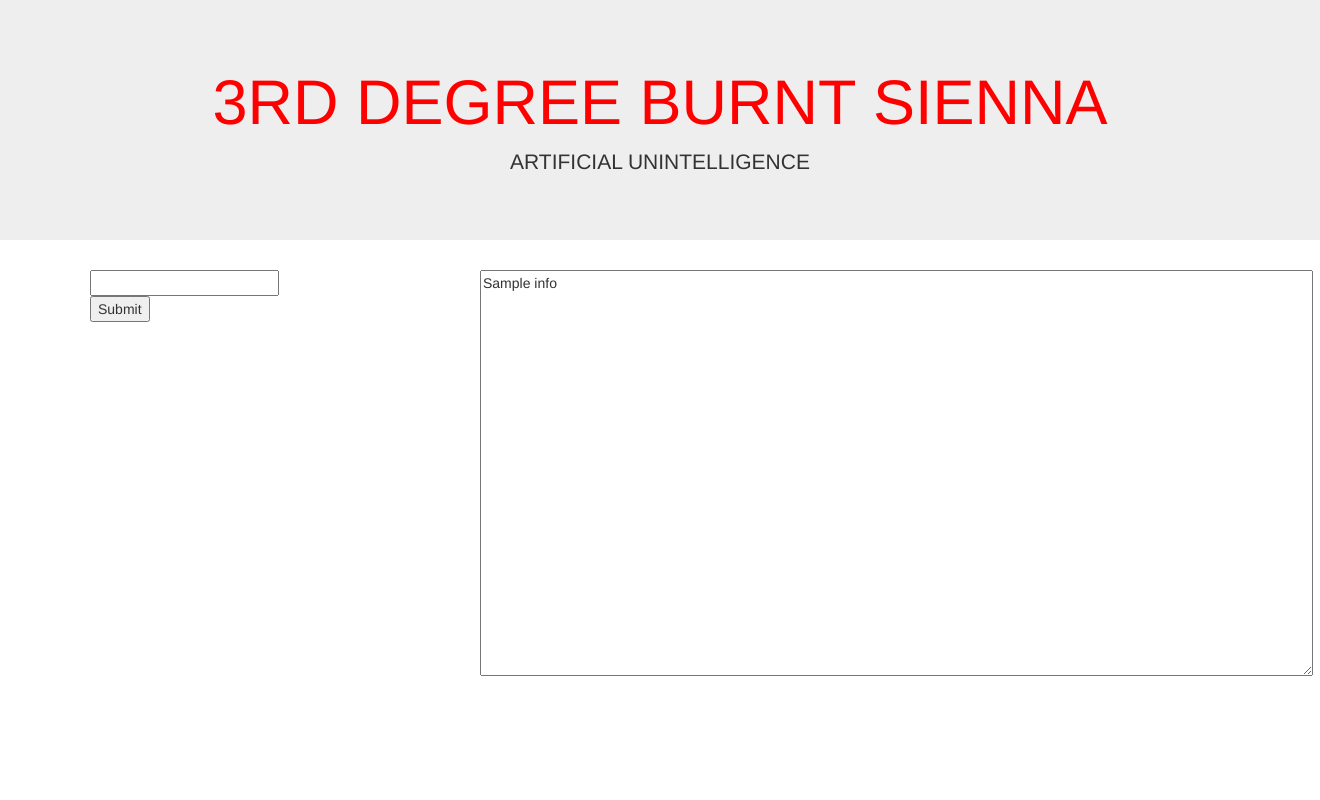
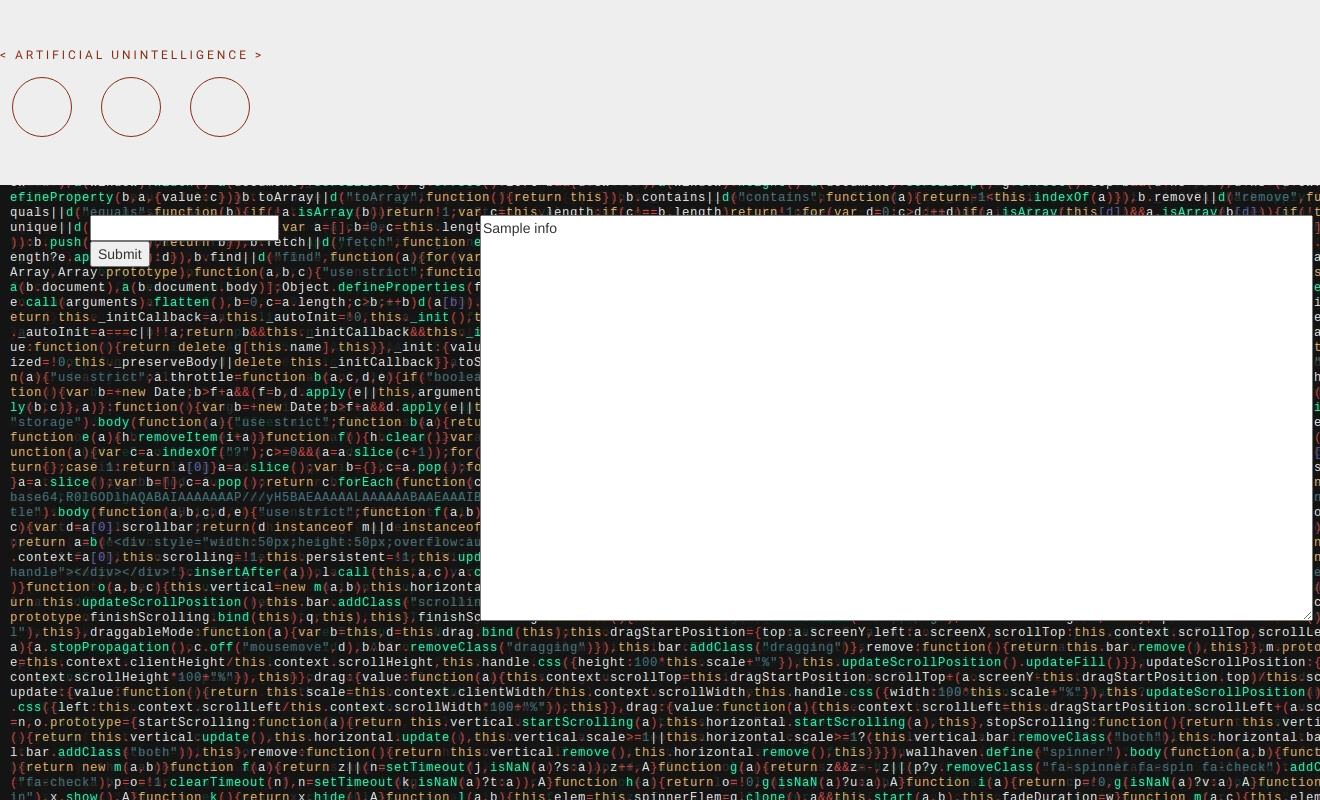
Before and after one commit to Zer0points/stackoverflowcoder, a Django app: template hellodjango/stupidhacks/templates/stupidhacks/stupidhacks.html in a window 1320 px wide. Run offline with Django 3.2, Linux system fonts and the light colour scheme; the template is opened without the code that fills it: most values are stand-ins (such as "Sample title", 1, 10 or a date in 2020); some libraries are stand-ins or nearby versions.

Commit message:
added images

```diff
--- a/hellodjango/stupidhacks/static/css/stupidhacks.css
+++ b/hellodjango/stupidhacks/static/css/stupidhacks.css
@@ -1,3 +1,7 @@
 .jumbotron h1{
     color: red;
 }
+
+body {
+    background-image: url("/static/img/Background.jpg") !important
+}
--- a/hellodjango/stupidhacks/templates/stupidhacks/stupidhacks.html
+++ b/hellodjango/stupidhacks/templates/stupidhacks/stupidhacks.html
@@ -15,9 +15,9 @@
 <body>
 
 
-    <div class="jumbotron text-center">
-    <h1>3RD DEGREE BURNT SIENNA</h1>
-    <p>ARTIFICIAL UNINTELLIGENCE</p>
+    <div class="jumbotron">
+        <img src="/static/img/big_logo.svg">
+    </div>
     </div>
     <div class="container">
         <div class="row">
```
Also changed, not shown: hellodjango/stupidhacks/static/img/Background.jpg (added), hellodjango/stupidhacks/static/img/big_logo.svg (added), hellodjango/stupidhacks/static/img/small_logo.svg (added).
